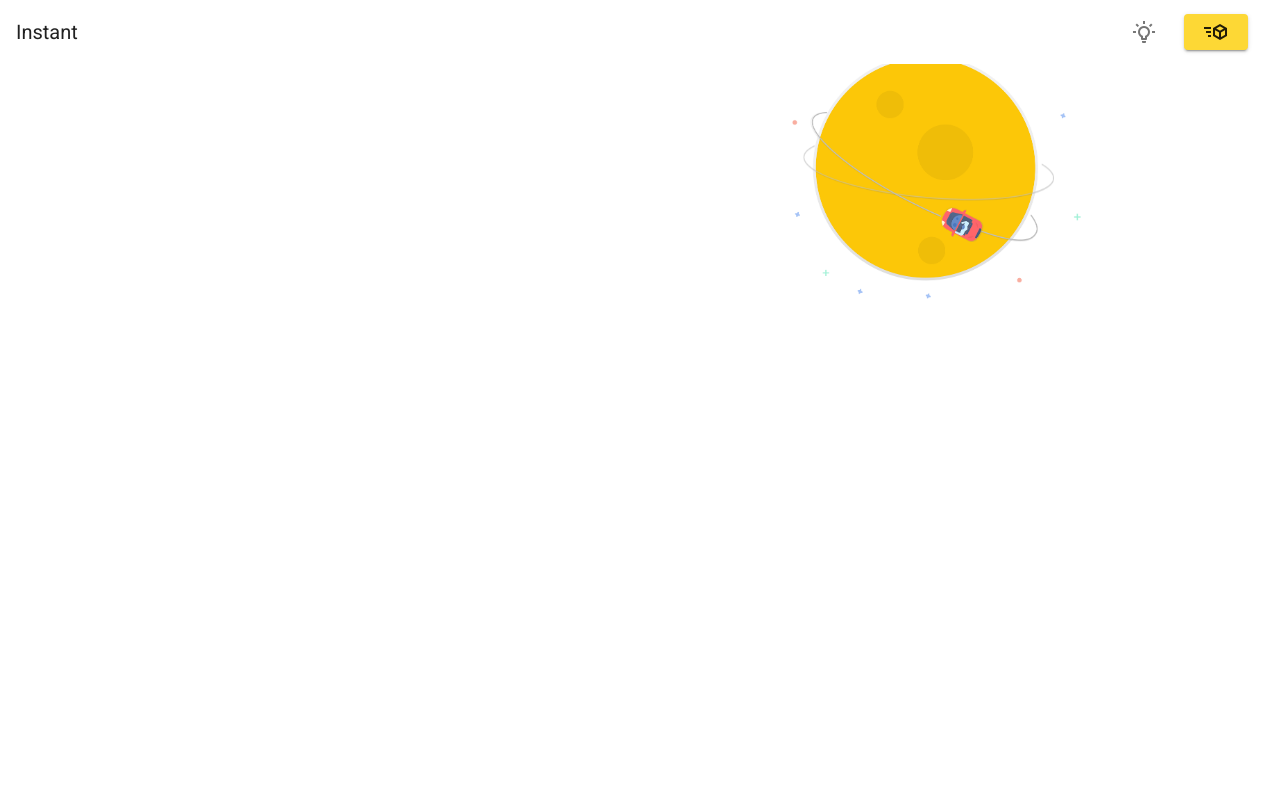
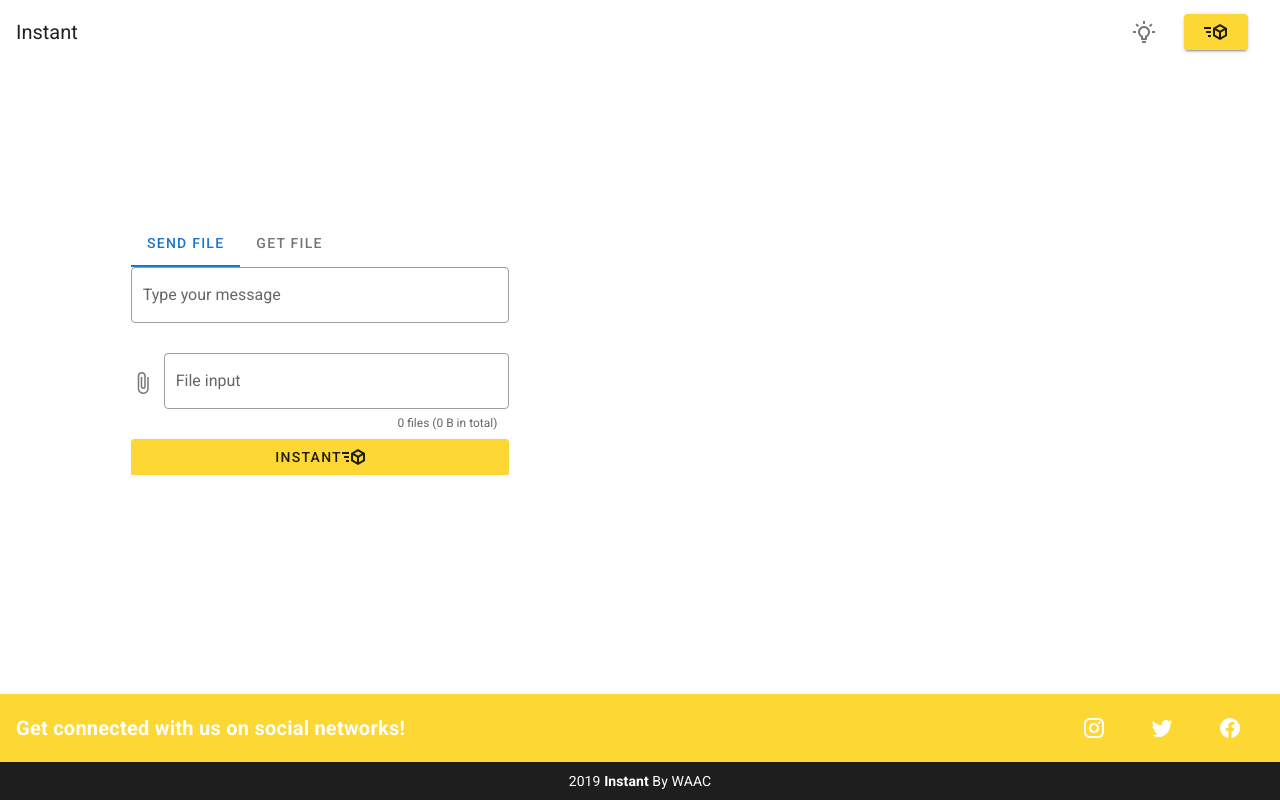
Before and after one commit to pouyapanahandeh/instant, a Vue app: page / in a window 1280 px wide. Built offline with nearby package versions, Linux system fonts and the light colour scheme.

Commit message:
final index page ready for review

```diff
--- a/src/App.vue
+++ b/src/App.vue
@@ -1,9 +1,10 @@
 <template>
-  <v-app>
+  <v-app style="background-color: white;">
     <Header />
     <v-content>
       <ContentOne />
     </v-content>
+    <Footer />
   </v-app>
 </template>
 <style>
@@ -12,13 +13,14 @@
 <script>
 import Header from './components/layouts/Header'
 import ContentOne from './components/content/ContentOne'
+import Footer from './components/layouts/Footer'
 //import HelloWorld from './components/HelloWorld';
 
 export default {
   name: 'App',
 
   components: {
-    Header, ContentOne
+    Header, ContentOne, Footer
   },
 
   data: () => ({
--- a/src/components/content/ContentOne.vue
+++ b/src/components/content/ContentOne.vue
@@ -1,24 +1,105 @@
 <template>
+    <v-container id="centerize" fluid>
+        <v-row justify="center" align="center">
+            <v-col cols="1"></v-col>
+            <v-col cols="4" align-self="center">
                 <v-container fluid>
+                    <v-tabs>
+                        <v-tab>Send File</v-tab>
+                            <v-tab-item>
+                                <v-container>
                                     <v-row align="center">
+                                        <v-text-field label="Type your message" outlined></v-text-field>
+                                    </v-row>
+                                    <v-row align="center">
+
+                                    </v-row>
+                                    <v-row align="center">
+                                        <v-file-input
+                                            v-model="files"
+                                            color="mainColor"
+                                            counter
+                                            label="File input"
+                                            multiple
+                                            placeholder="Select your files"
+                                            outlined
+                                            :show-size="1000"
+                                        >
+                                            <template v-slot:selection="{ index, text }">
+                                            <v-chip
+                                                v-if="index < 2"
+                                                color="mainColor"
+                                                dark
+                                                label
+                                                small
+                                            >
+                                                {{ text }}
+                                            </v-chip>
+
+                                            <span
+                                                v-else-if="index === 2"
+                                                class="overline grey--text text--darken-3 mx-2"
+                                            >
+                                                +{{ files.length - 2 }} File(s)
+                                            </span>
+                                            </template>
+                                        </v-file-input>
+                                    </v-row>
+                                    <v-row align="center">
+                                        <v-btn color="mainColor" block>
+                                            Instant
+                                            <v-icon>mdi-cube-send</v-icon>
+                                        </v-btn>
+                                    </v-row>
+                                </v-container>
+                            </v-tab-item>
+                    <v-tab>Get File</v-tab>
+                        <v-tab-item>
                             <v-container>
-                <v-row justify="center" align-content="center">
-                    <v-col offset="1" cols="4">
-
+                                <v-row align="center">
+                                    <v-text-field placeholder="Type the file number" outlined></v-text-field>
+                                </v-row>
+                                <v-row align="center">
+                                    <v-btn color="mainColor" block>
+                                        Instant
+                                        <v-icon>mdi-cube-scan</v-icon>
+                                    </v-btn>
+                                </v-row>
+                            </v-container>
+                        </v-tab-item>
+                    </v-tabs>
+                </v-container>
             </v-col>
-                    <v-col offset="1" cols="4">
-                        <v-img src="@/assets/content/content_one.png"></v-img>
+            <v-col cols="2"></v-col>
+            <v-col cols="4" align-self="center">
+                <v-container>
+                    <v-row>
+                        <v-col cols="12">
+                            <v-container>
+                                <v-row align="center">
+                                    <v-img src="@/assets/content/content_one.png" alt="car crossing the earth"></v-img>
+                                </v-row>
+                            </v-container>
                         </v-col>
                     </v-row>
                 </v-container>
+            </v-col>
+            <v-col cols="1"></v-col>
         </v-row>
     </v-container>
 </template>
 <script>
   export default {
-
+    data: () => ({
+      files: [],
+    }),
   }
 </script>
 <style>
-
+    #centerize{
+        height: 100%;
+        display: flex;
+        align-items: center;
+        justify-content: center;
+    }
 </style>
--- /dev/null
+++ b/src/components/layouts/Footer.vue
@@ -0,0 +1,39 @@
+<template>
+  <v-footer
+    dark
+    padless
+  >
+    <v-card
+      class="flex"
+      flat
+      tile
+    >
+      <v-card-title class="mainColor">
+        <strong class="subheading">Get connected with us on social networks!</strong>
+
+        <v-spacer></v-spacer>
+
+        <v-btn class="mx-4" dark icon>
+            <v-icon size="24px">mdi-instagram</v-icon>
+        </v-btn>
+        <v-btn class="mx-4" dark icon>
+            <v-icon size="24px">mdi-twitter</v-icon>
+        </v-btn>
+        <v-btn class="mx-4" dark icon>
+            <v-icon size="24px">mdi-facebook</v-icon>
+        </v-btn>
+      </v-card-title>
+
+      <v-card-text class="py-2 white--text text-center">
+        {{ new Date().getFullYear() }}  <strong>Instant</strong> By WAAC
+      </v-card-text>
+    </v-card>
+  </v-footer>
+</template>
+<script>
+  export default {
+    data: () => ({
+
+    }),
+  }
+</script>
--- a/src/components/layouts/Header.vue
+++ b/src/components/layouts/Header.vue
@@ -5,6 +5,7 @@
         color="white"
         elevate-on-scroll
         scroll-target="#scrolling-techniques-7"
+        flat
         >
         <v-toolbar-title>Instant</v-toolbar-title>
 
```
Lines whose indentation alone changed are shown as unchanged.
